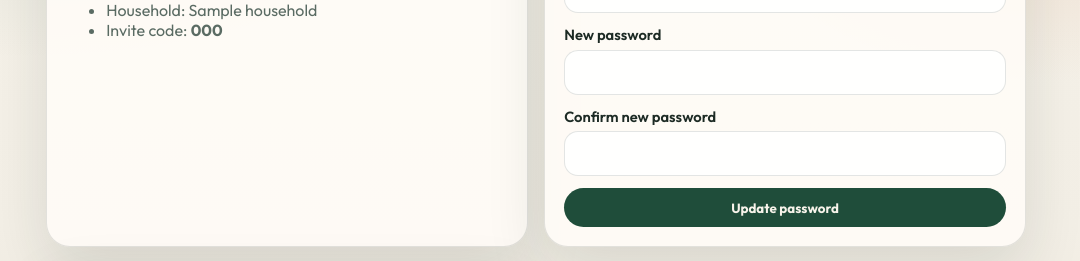
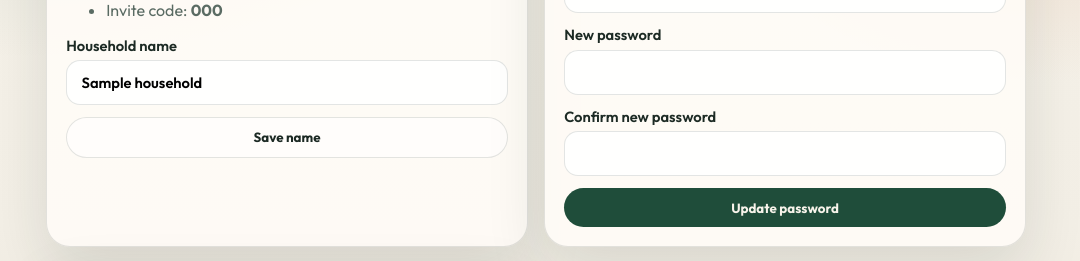
Before and after one commit to akite2fly-cyber/hearthlist, a Flask app: template templates/account.html in a window 1280 px wide. Shown: the part 203-464 px from the top of the page, without its empty margins (104-1184 px from the left). Run offline with Flask 3, Linux system fonts and the light colour scheme; the template is opened without the code that fills it: most values are stand-ins (such as "Sample title", 1, 10 or a date in 2020).

Commit message:
Allow editing the household name from Account.
Co-authored-by: Cursor <cursoragent@cursor.com>

```diff
--- a/app.py
+++ b/app.py
@@ -822,6 +822,26 @@ def home(household, user):
 def account(household, user):
     status = plan_status(household)
     return render_template("account.html", household=household, user=user, status=status)
+
+
+@app.post("/account/household-name")
+@login_required
+@require_household
+def rename_household(household, user):
+    name = (request.form.get("household_name") or "").strip()
+    if not name:
+        flash("Household name can’t be empty.", "error")
+        return redirect(url_for("account"))
+    if len(name) > 80:
+        flash("Keep the household name under 80 characters.", "error")
+        return redirect(url_for("account"))
+    get_db().execute(
+        "UPDATE households SET name = ? WHERE id = ?",
+        (name, household["id"]),
+    )
+    get_db().commit()
+    flash("Household name updated.", "ok")
+    return redirect(url_for("account"))
 
 
 @app.post("/account/password")
--- a/templates/account.html
+++ b/templates/account.html
@@ -23,9 +23,14 @@
     </p>
     <ul class="plain-list">
       <li>Members: {{ status.member_count }} / {{ status.member_limit }}</li>
-      <li>Household: {{ household.name }}</li>
       <li>Invite code: <strong>{{ household.invite_code }}</strong></li>
     </ul>
+    <form method="post" action="{{ url_for('rename_household') }}" class="auth-form" style="margin-top:1rem">
+      <label>Household name
+        <input type="text" name="household_name" value="{{ household.name }}" required maxlength="80" autocomplete="organization" />
+      </label>
+      <button class="btn btn-ghost" type="submit">Save name</button>
+    </form>
   </article>
 
   <article class="account-card">
```
